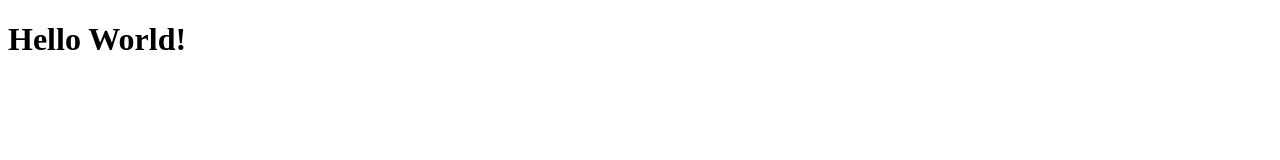
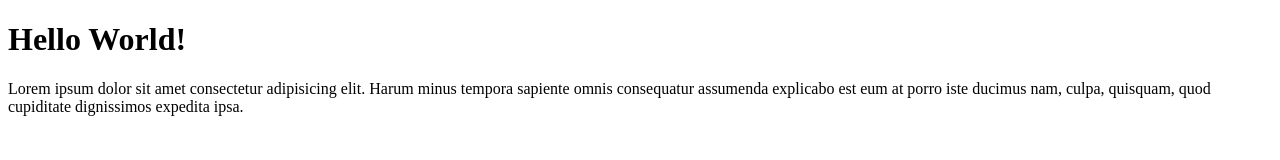
Before and after one commit to Rotqong/wpu-git-test, a plain HTML site: page index.html in a window 1280 px wide. Drawn offline with Linux system fonts and the light colour scheme.

Commit message:
menambahkan paragraf pada index.html

```diff
--- a/index.html
+++ b/index.html
@@ -8,5 +8,6 @@
 </head>
 <body>
     <h1>Hello World!</h1>
+    <p>Lorem ipsum dolor sit amet consectetur adipisicing elit. Harum minus tempora sapiente omnis consequatur assumenda explicabo est eum at porro iste ducimus nam, culpa, quisquam, quod cupiditate dignissimos expedita ipsa.</p>
 </body>
 </html>
```
